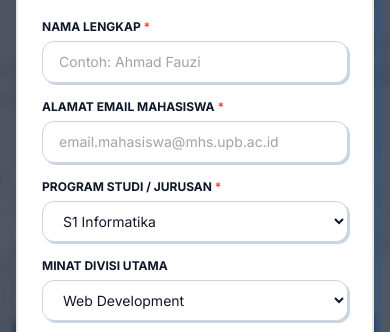
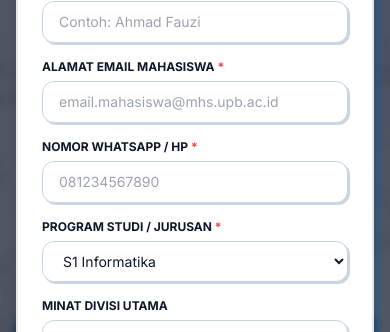
Before and after one commit to yuriya-dev/ComitUPB-Monorepo, a Next.js app: page / in a window 390 px wide. Both pictures are taken after a click on the button "Daftar Sekarang". Shown: the part 194-526 px from the top of the page. Built offline with nearby package versions, Linux system fonts and the light colour scheme; no server answers; the database is empty.

Commit message:
feat: add phone number input to registration form and admin dashboard

```diff
--- a/src/components/shared/register-modal.tsx
+++ b/src/components/shared/register-modal.tsx
@@ -13,7 +13,8 @@ export default function RegisterModal({ isOpen, onClose }: RegisterModalProps) {
   const [formData, setFormData] = useState({
     name: "",
     email: "",
-    major: "Informatika",
+    phone_number: "",
+    major: "S1 Informatika",
     divisionInterest: "Web Development",
     reason: "",
   });
@@ -36,7 +37,8 @@ export default function RegisterModal({ isOpen, onClose }: RegisterModalProps) {
       setFormData({
         name: "",
         email: "",
-        major: "Informatika",
+        phone_number: "",
+        major: "S1 Informatika",
         divisionInterest: "Web Development",
         reason: "",
       });
@@ -137,6 +139,21 @@ export default function RegisterModal({ isOpen, onClose }: RegisterModalProps) {
             </div>
 
             <div>
+              <label htmlFor="reg-phone" className="block text-xs font-bold uppercase text-dark mb-1.5">
+                Nomor WhatsApp / HP <span className="text-red-500">*</span>
+              </label>
+              <input
+                id="reg-phone"
+                type="tel"
+                required
+                placeholder="081234567890"
+                value={formData.phone_number}
+                onChange={(e) => setFormData({ ...formData, phone_number: e.target.value })}
+                className="w-full px-4 py-2.5 rounded-[12px] border-[1.5px] border-slate-300 focus:border-primary focus:ring-2 focus:ring-primary/20 outline-none text-sm transition-all shadow-[2px_2px_0px_0px_#CBD5E1]"
+              />
+            </div>
+
+            <div>
               <label htmlFor="reg-major" className="block text-xs font-bold uppercase text-dark mb-1.5">
                 Program Studi / Jurusan <span className="text-red-500">*</span>
               </label>
--- a/src/lib/services/api.ts
+++ b/src/lib/services/api.ts
@@ -21,6 +21,7 @@ export async function registerMember(data: RegisterInput): Promise<ApiResponse>
       division_name: divisionName,
       role: 'Calon Anggota',
       email: data.email.trim().toLowerCase(),
+      phone_number: data.phone_number ? data.phone_number.trim() : '',
       status: 'Pending'
     };
 
--- a/src/types/index.ts
+++ b/src/types/index.ts
@@ -63,6 +63,7 @@ export interface FAQItem {
 export interface RegisterInput {
   name: string;
   email: string;
+  phone_number?: string;
   major: string;
   divisionInterest?: string;
   reason?: string;
```
